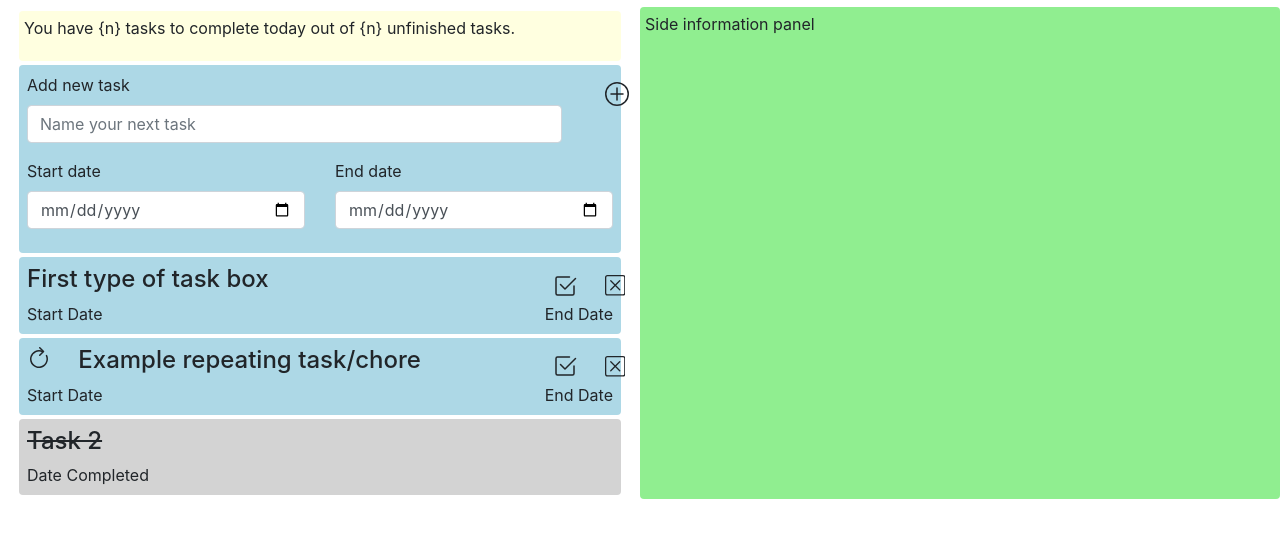
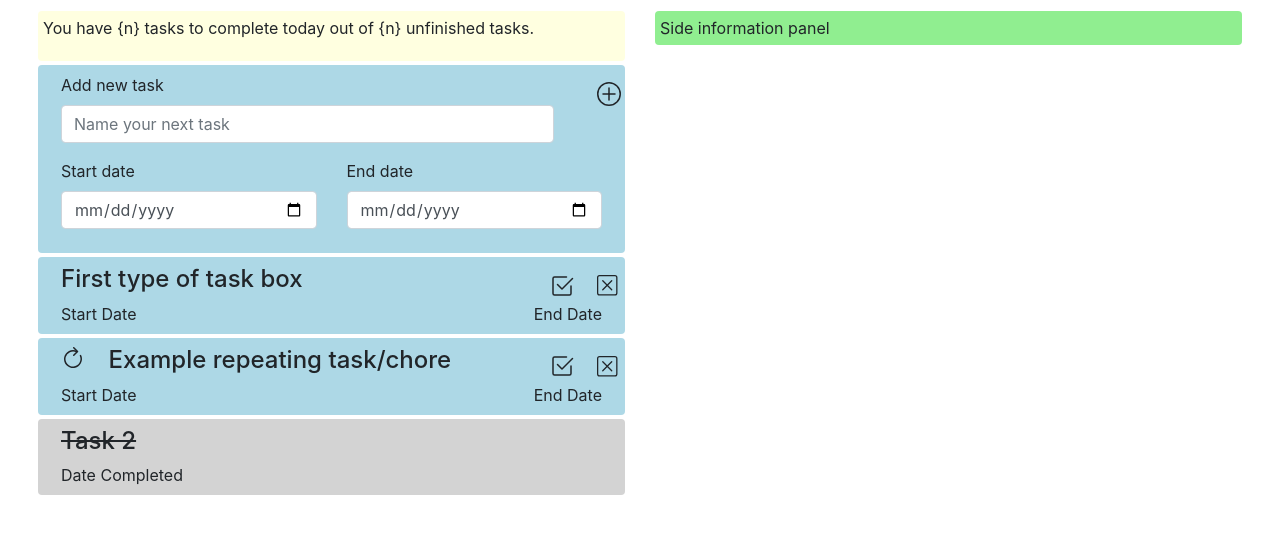
Before and after one commit to smbryar/todo_application, a plain HTML site: page index.html in a window 1280 px wide. Shown: the part 63-600 px from the top of the page. Drawn offline with nearby package versions, Linux system fonts and the light colour scheme.

Commit message:
Edit layout

```diff
--- a/index.html
+++ b/index.html
@@ -47,14 +47,15 @@
     <main class="container-fluid">
         <div class="row">
             <div class="col-12 col-lg-6">
+                <div class="task-column ml-2">
                     <!-- Intro containing dynamic numbers -->
-                <div class="row rounded m-1 intro">
+                    <div class="row rounded intro my-1">
                         <div class="intro-container">
                             <p>You have {n} tasks to complete today out of {n} unfinished tasks.</p>
                         </div>
                     </div>
                     <!-- Add task form -->
-                <div class="row rounded m-1 new task">
+                    <div class="row rounded new task my-1">
                         <div class="container-fluid task-container">
                             <div class="row">
                                 <div class="col-11">
@@ -108,7 +109,7 @@
                             </div>
                     </div>
                     <!-- Example task -->
-                <div class="row rounded m-1 task">
+                    <div class="row rounded task my-1">
                         <div class="container-fluid task-container">
                             <div class="row">
                                 <!-- Task Name -->
@@ -160,7 +161,7 @@
                     </div>
 
                     <!-- Example repeating task -->
-                <div class="row rounded m-1 task">
+                    <div class="row rounded task my-1">
                         <div class="container-fluid task-container">
                             <div class="row">
                                 <!-- Repeat symbol-->
@@ -243,13 +244,8 @@
                         </div>
                     </div> -->
 
-
-
-
-
-
                     <!-- Example completed task -->
-                <div class="row rounded m-1 completed task">
+                    <div class="row rounded completed task my-1">
                         <div class="container-fluid task-container">
                             <div class="row">
                                 <!-- Task name -->
@@ -269,9 +265,16 @@
                     </div>
 
                 </div>
+            </div>
             <!-- Side panel (only on laptop or larger) -->
-            <div class="d-none d-lg-block col-lg-6 rounded info-panel">
+            <div class="d-none d-lg-block col-lg-6 ">
+                <div class="info-column mr-2">
+                    <div class="row info-panel rounded my-1 ">
+                        <div class="info-panel-contents">
                             Side information panel
+                        </div>
+                    </div>
+                </div>
             </div>
         </div>
     </main>
--- a/style.css
+++ b/style.css
@@ -2,10 +2,6 @@
 .body {
     font-family: Helvetica, Arial, sans-serif;
 }
-
-/* .container-fluid {
-    width: 95%;
-} */
 
 .navbar {
     display: flex;
@@ -59,4 +55,9 @@
     width: 90%;
 }
 
+.row {
+    margin-right: 0px;
+    margin-left: 0px;
+}
+
 /* Media queries */
```
Also changed, not shown: notes.txt. Lines whose indentation alone changed are shown as unchanged.
